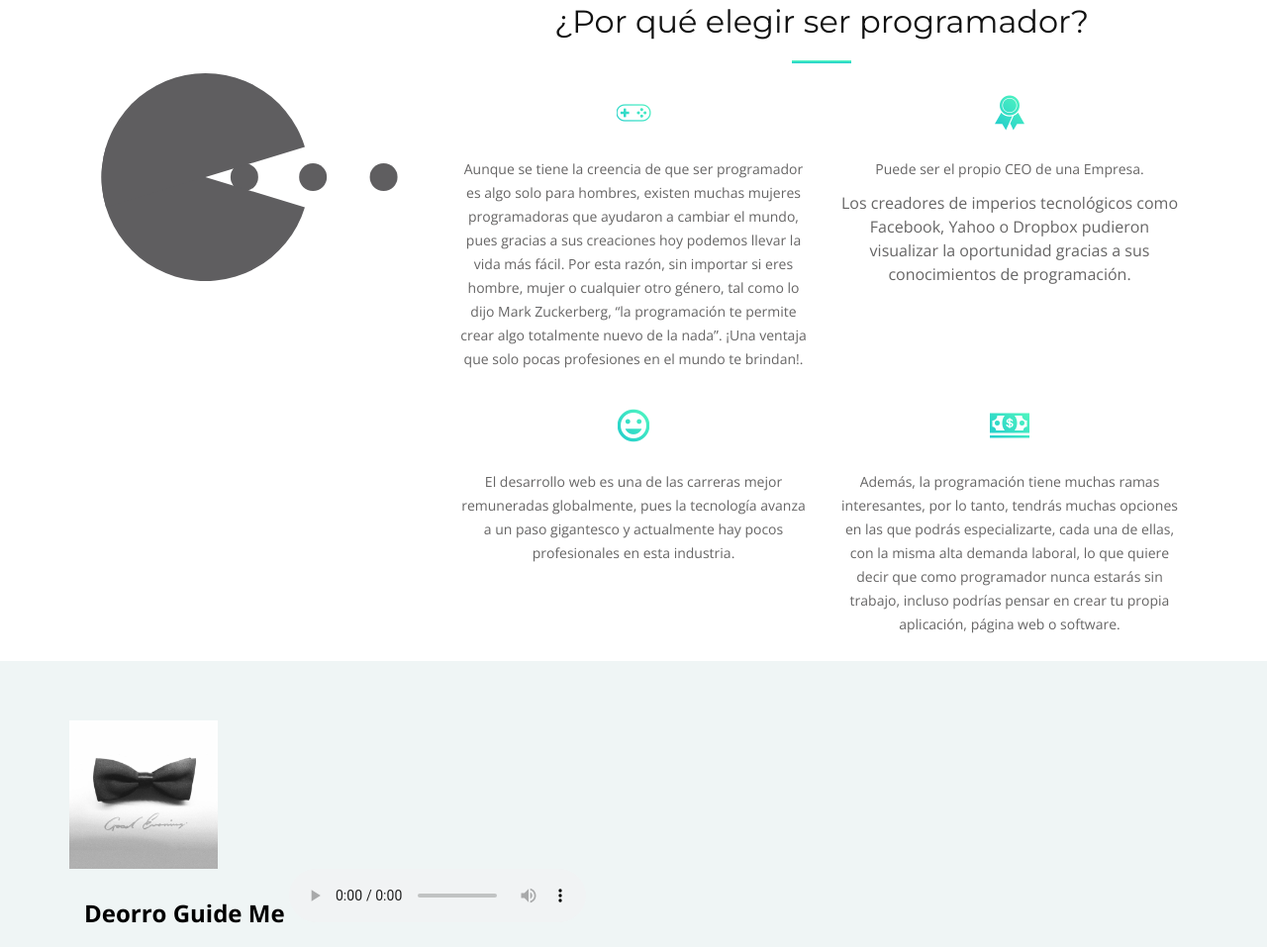
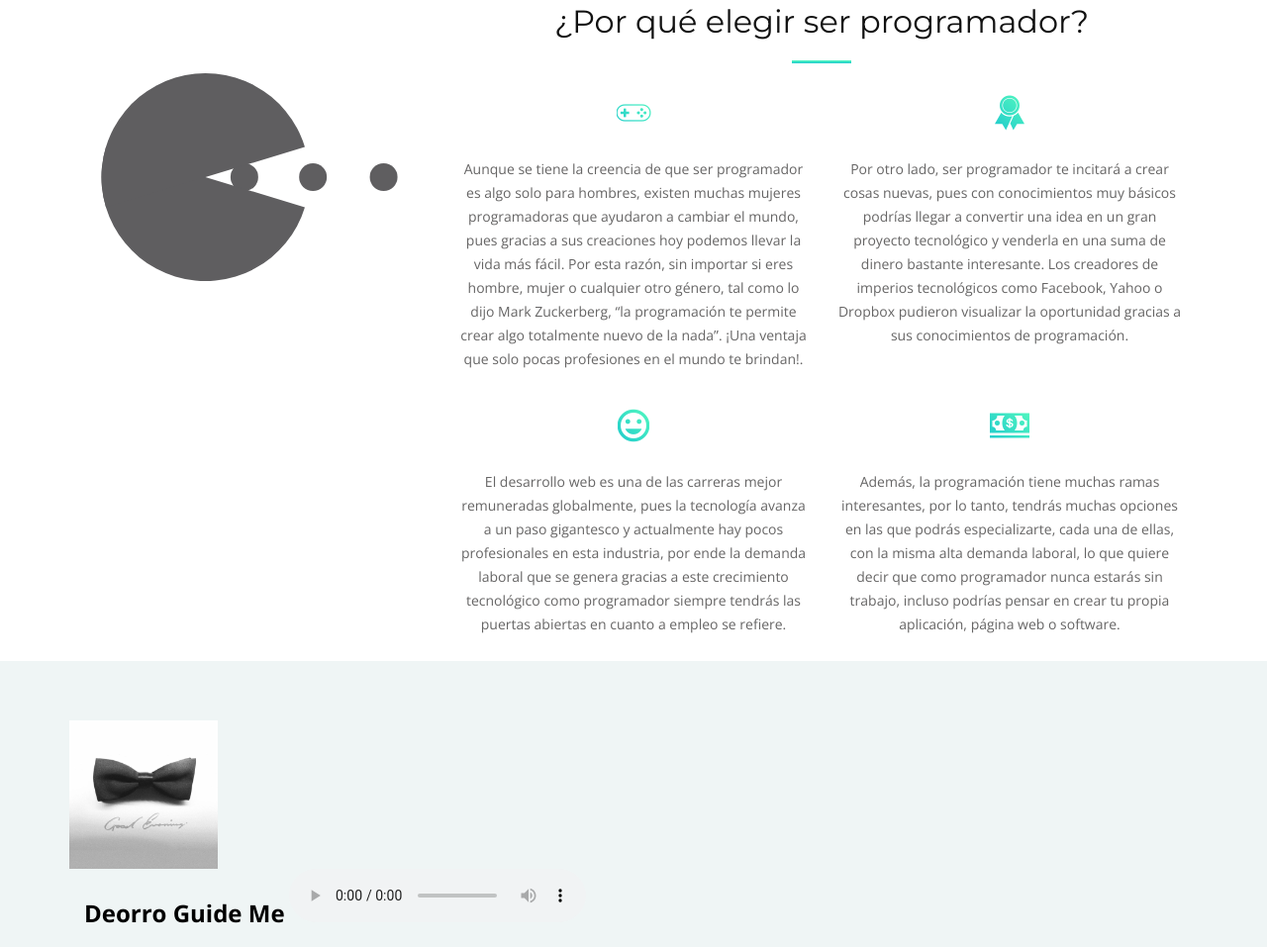
Before and after one commit to Mike538/web.page, a plain HTML site: page index.html in a window 1280 px wide. Shown: the part 1643-2600 px from the top of the page at 99% size. Drawn offline with nearby package versions, Linux system fonts and the light colour scheme; grey boxes are pictures that could not be loaded; a script that the page names is missing; files whose address does not match are found by name.

Commit message:
Update index.html

```diff
--- a/index.html
+++ b/index.html
@@ -71,7 +71,7 @@
 
     <div class="intro-text">
       <h2>Bienvenido a mi página web y blog</h2>
-      <MARQUEE WIDTH=50% HEIGHT=70><FONT FACE="Impact" size=8 color="white">° Desarrollador web ° Programador ° Músico ° DJ productor ° Gamer </b></font> </MARQUEE><font size=5 color="yellow"></b></font>
+      <MARQUEE WIDTH=50% HEIGHT=70><FONT FACE="Impact" size=8 color="white">° Desarrollador web ° Programador ° Músico ° DJ productor ° Gamer °</b></font> </MARQUEE><font size=5 color="yellow"></b></font>
       <a href="#about" class="btn-get-started scrollto">COMENZAR</a>
     </div>
     <div class="product-screens">
@@ -153,12 +153,12 @@
               <div class="col-lg-6 col-md-6 box wow fadeInRight" data-wow-delay="0.1s">
                 <div class="icon"><i class="ion-ribbon-b"></i></div>
                 <h4 class="title"><a href=""></a></h4>
-                <p class="description">Puede ser el propio CEO de una Empresa.<p> Los creadores de imperios tecnológicos como Facebook, Yahoo o Dropbox pudieron visualizar la oportunidad gracias a sus conocimientos de programación.</p>
+                <p class="description">Por otro lado, ser programador te incitará a crear cosas nuevas, pues con conocimientos muy básicos podrías llegar a convertir una idea en un gran proyecto tecnológico y venderla en una suma de dinero bastante interesante. Los creadores de imperios tecnológicos como Facebook, Yahoo o Dropbox pudieron visualizar la oportunidad gracias a sus conocimientos de programación.</p>
               </div>
               <div class="col-lg-6 col-md-6 box wow fadeInRight" data-wow-delay="0.2s">
                 <div class="icon"><i class="ion-android-happy"></i></div>
                 <h4 class="title"><a href=""></a></h4>
-                <p class="description">El desarrollo web es una de las carreras mejor remuneradas globalmente, pues la tecnología avanza a un paso gigantesco y actualmente hay pocos profesionales en esta industria.</p>
+                <p class="description">El desarrollo web es una de las carreras mejor remuneradas globalmente, pues la tecnología avanza a un paso gigantesco y actualmente hay pocos profesionales en esta industria, por ende la demanda laboral que se genera gracias a este crecimiento tecnológico como programador siempre tendrás las puertas abiertas en cuanto a empleo se refiere.</p>
               </div>
               <div class="col-lg-6 col-md-6 box wow fadeInRight" data-wow-delay="0.3s">
                 <div class="icon"><i class="ion-cash"></i></div>
```
